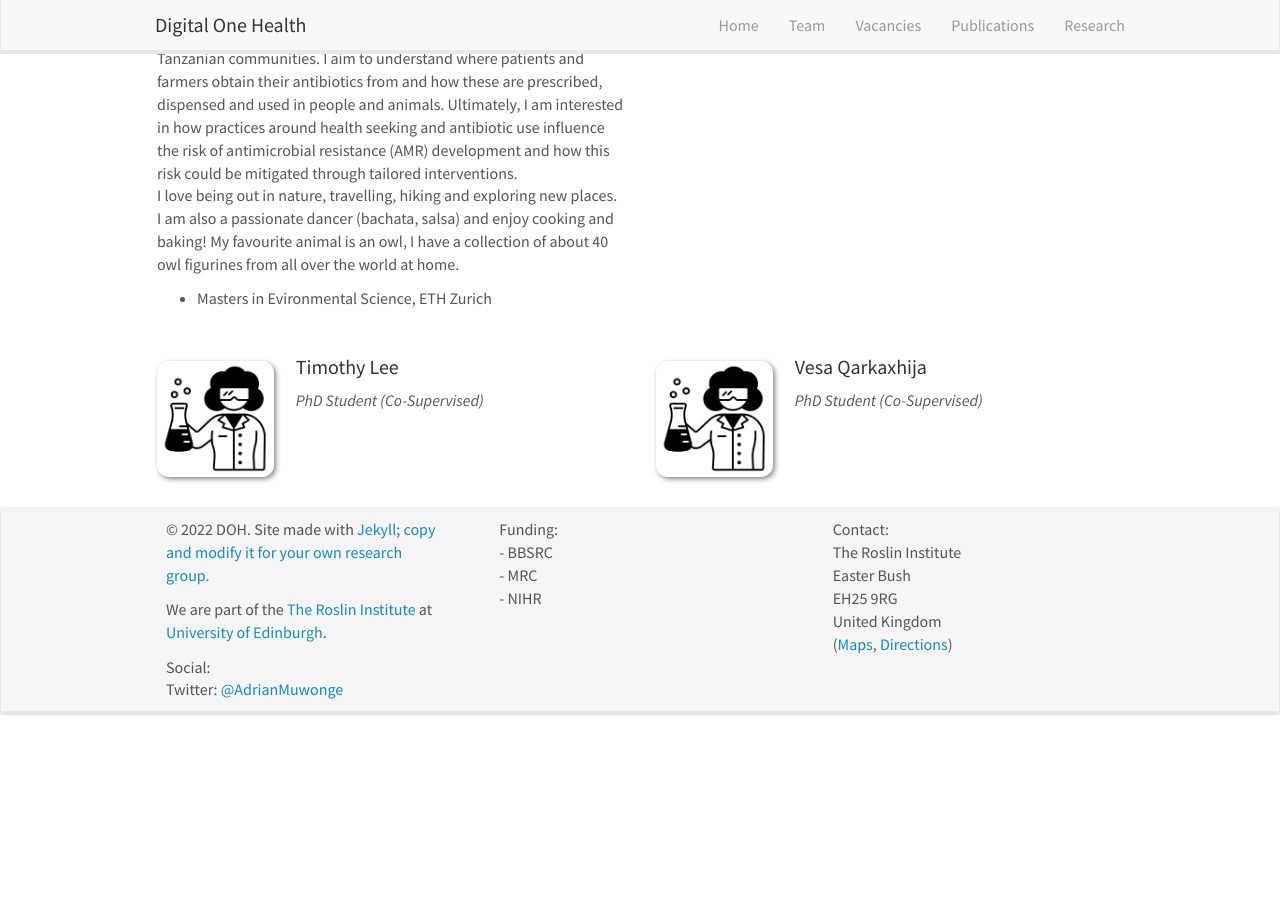
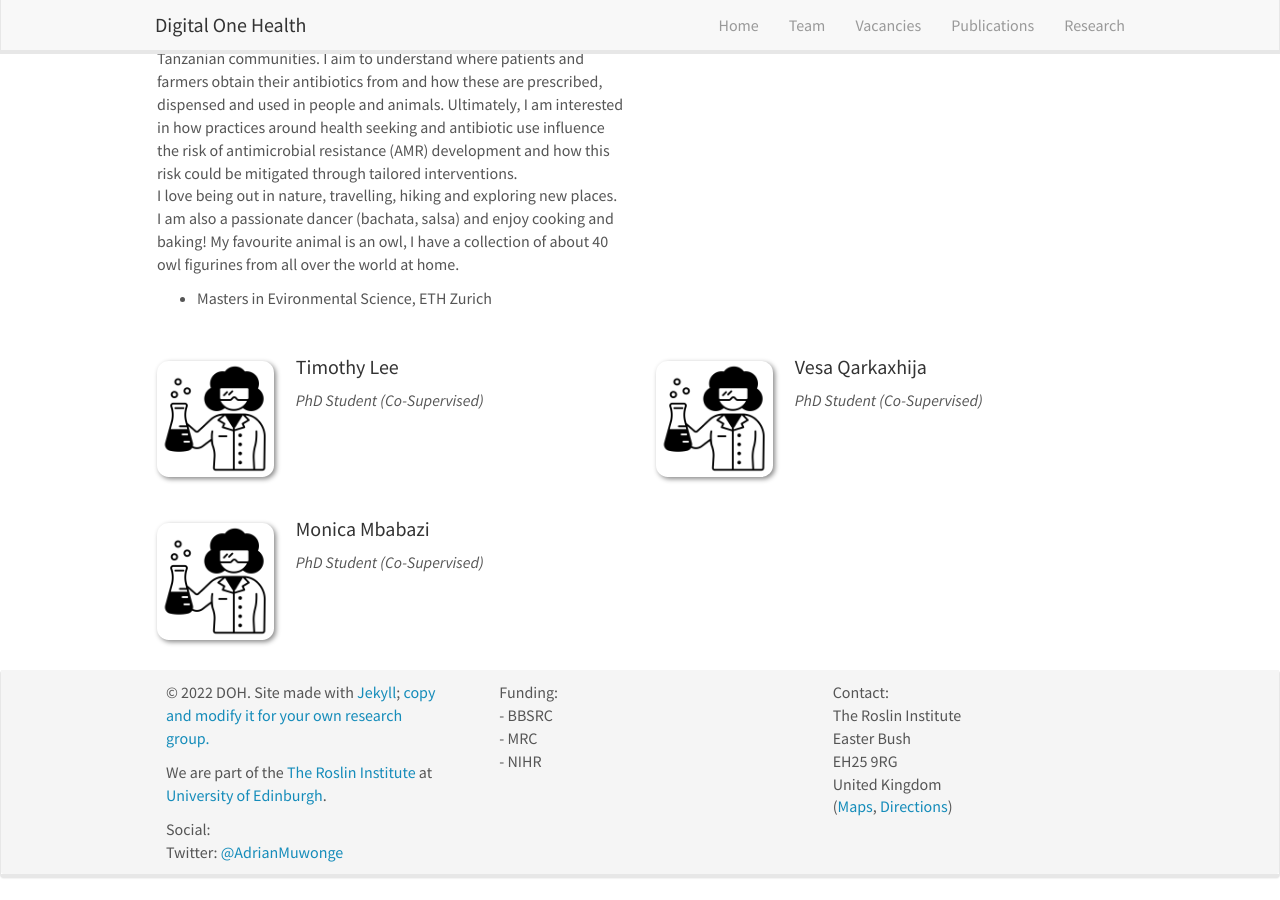
Before and after one commit to Digital-One-Health/digital-one-health.github.io, a Jekyll site: the page built from _pages/team.md, in a window 1280 px wide and 900 px high, scrolled down 942 px. Built offline with Jekyll 4.4.1, drawn with Linux system fonts in a browser that asks for light colours; nearby versions of some CDN libraries; before the commit the page ends 1679 px from its top, so only the background shows below that.

Commit message:
Added MM

```diff
--- a/_data/team_members.yml
+++ b/_data/team_members.yml
@@ -26,7 +26,6 @@
   number_educ: 1
   education1: Masters in Evironmental Science, ETH Zurich
 
-
 - name: Carys Redman-White
   photo: scientist.png
   info: PhD Student (Co-Supervised)
@@ -47,3 +46,10 @@
   email:
   number_educ: 0
   education1:
+
+- name: Monica Mbabazi
+  photo: scientist.png
+  info: PhD Student (Co-Supervised)
+  email:
+  number_educ: 0
+  education1:
```
